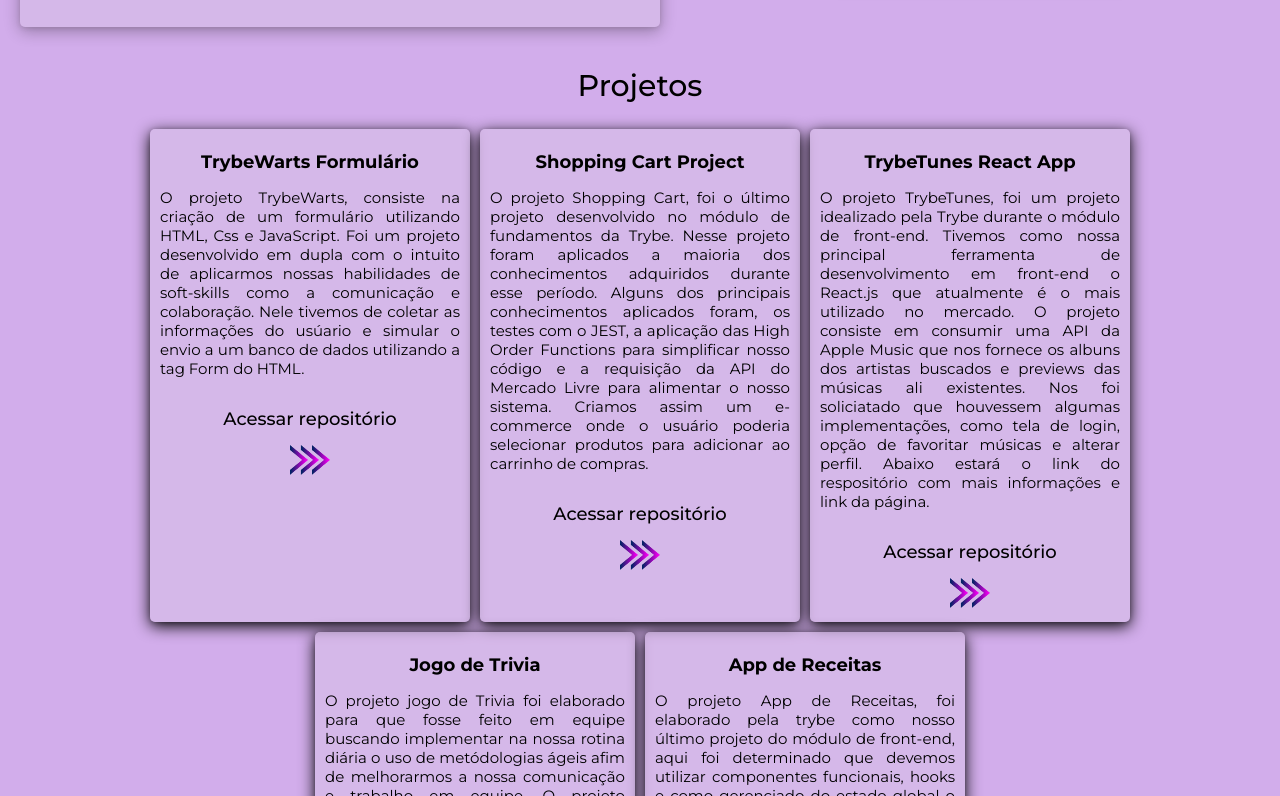
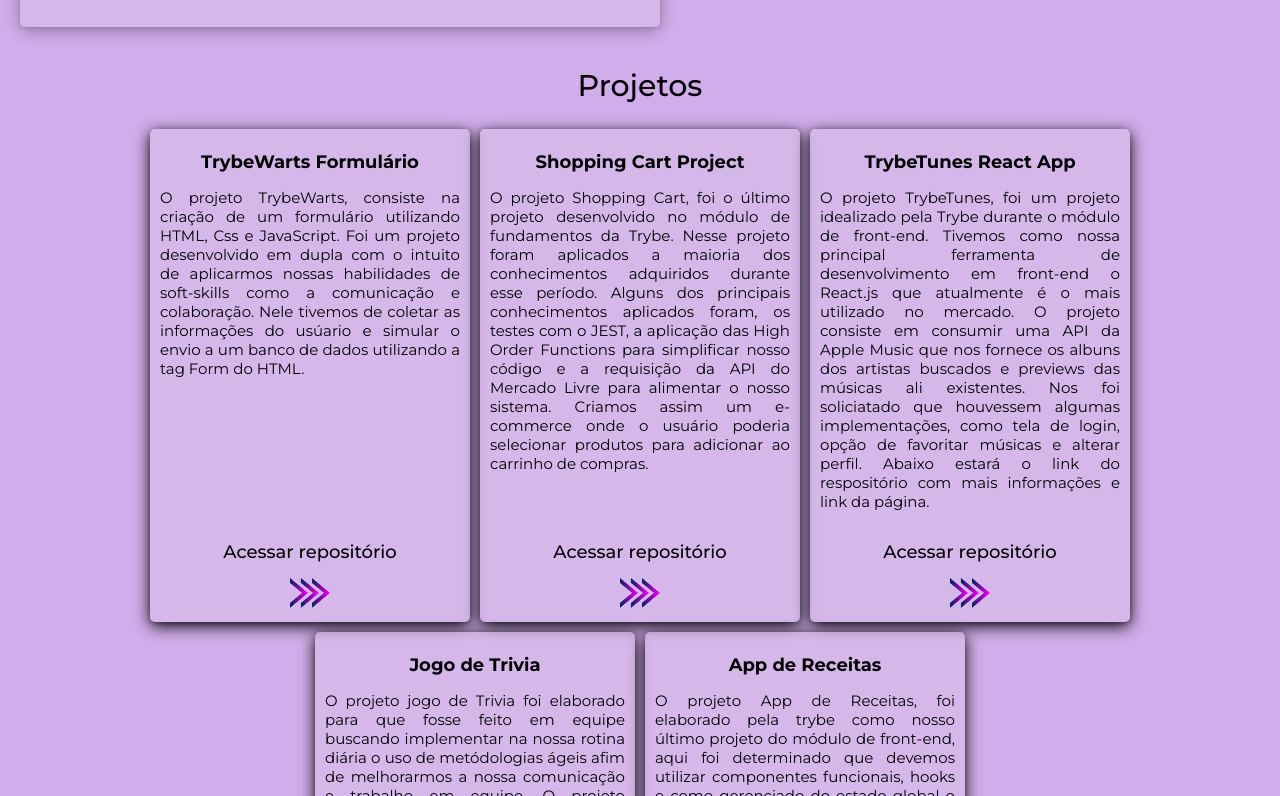
Before and after one commit to IgorBrizack/portfolioWeb, a React (Create React App) app: page / in a window 1280 px wide. Shown: the part 524-1320 px from the top of the page. Built offline with nearby package versions, Linux system fonts and the light colour scheme.

Commit message:
corrigindo css

```diff
--- a/src/App.css
+++ b/src/App.css
@@ -134,6 +134,7 @@
   font-size: 15px;
   font-weight: 400;
   text-align: justify;
+
 }
 
 .projects-main-container h2 {
@@ -144,19 +145,22 @@
 }
 
 .projects-container  {
+  display: flex;
+  flex-direction: column;
   border-radius: 5px;
   width: 300px;
   margin: 5px;
   padding: 10px;
   background-color: rgba(216, 196, 230, 0.468);
   box-shadow: 0 1px 4px rgb(0 0 0 / 20%), 0 4px 16px;
-  justify-content: space-evenly;
+  justify-content: space-between;
 }
 
 .tecnologia-link-container {
   position: relative;
-  margin: auto;
+  margin: 0 auto;
   display: flex;
+  /* fle */
   flex-direction: column;
   width: 200px;
   align-items: center;
--- a/src/Components/Projetos.js
+++ b/src/Components/Projetos.js
@@ -11,12 +11,14 @@
       </div>
       <div className="projects-main-container">
         <div className="projects-container">
+          <div>
             <h1>
               TrybeWarts Formulário
             </h1>
             <p>
               O projeto TrybeWarts, consiste na criação de um formulário utilizando HTML, Css e JavaScript. Foi um projeto desenvolvido em dupla com o intuito de aplicarmos nossas habilidades de soft-skills como a comunicação e colaboração. Nele tivemos de coletar as informações do usúario e simular o envio a um banco de dados utilizando a tag Form do HTML.
             </p>
+          </div>
           <div className="tecnologia-link-container">
             <h2>Acessar repositório</h2>
             <a href="https://github.com/IgorBrizack/trybewarts" target='_blank' rel="noreferrer">
@@ -25,12 +27,14 @@
           </div>
         </div>
         <div className="projects-container">
+          <div>
             <h1>
               Shopping Cart Project
             </h1>
             <p>
               O projeto Shopping Cart, foi o último projeto desenvolvido no módulo de fundamentos da Trybe. Nesse projeto foram aplicados a maioria dos conhecimentos adquiridos durante esse período. Alguns dos principais conhecimentos aplicados foram, os testes com o JEST, a aplicação das High Order Functions para simplificar nosso código e a requisição da API do Mercado Livre para alimentar o nosso sistema. Criamos assim um e-commerce onde o usuário poderia selecionar produtos para adicionar ao carrinho de compras.
             </p>
+          </div>
           <div className="tecnologia-link-container">
             <h2>Acessar repositório</h2>
             <a href="https://github.com/IgorBrizack/TrybeShopping" target='_blank' rel="noreferrer">
@@ -39,12 +43,14 @@
           </div>
         </div>
         <div className="projects-container">
+          <div>
             <h1>
               TrybeTunes React App
             </h1>
             <p>
               O projeto TrybeTunes, foi um projeto idealizado pela Trybe durante o módulo de front-end. Tivemos como nossa principal ferramenta de desenvolvimento em front-end o React.js que atualmente é o mais utilizado no mercado. O projeto consiste em consumir uma API da Apple Music que nos fornece os albuns dos artistas buscados e previews das músicas ali existentes. Nos foi soliciatado que houvessem algumas implementações, como tela de login, opção de favoritar músicas e alterar perfil. Abaixo estará o link do respositório com mais informações e link da página.
             </p>
+          </div>
           <div className="tecnologia-link-container">
             <h2>Acessar repositório</h2>
             <a href="https://github.com/IgorBrizack/TrybeTunes-projeto-pessoal" target='_blank' rel="noreferrer">
@@ -53,12 +59,14 @@
           </div>
         </div>
         <div className="projects-container">
+          <div>
             <h1>
               Jogo de Trivia
             </h1>
             <p>
               O projeto jogo de Trivia foi elaborado para que fosse feito em equipe buscando implementar na nossa rotina diária o uso de metódologias ágeis afim de melhorarmos a nossa comunicação e trabalho em equipe. O projeto consistia em desenvolver uma aplicação que gerasse um jogo de perguntas e respostas, com implementação de Ranking por jogador. Um dos requisitos principais era que para manipulação do estado global da nossa aplicação fosse utilizado o Redux. Foram também solicitados os testes da aplicação utilizando RTL.
             </p>
+          </div>
           <div className="tecnologia-link-container">
             <h2>Acessar repositório</h2>
             <a href="https://github.com/IgorBrizack/Trivia-React-Redux" target='_blank' rel="noreferrer">
@@ -67,12 +75,14 @@
           </div>
         </div>
         <div className="projects-container">
+          <div>
             <h1>
               App de Receitas
             </h1>
             <p>
               O projeto App de Receitas, foi elaborado pela trybe como nosso último projeto do módulo de front-end, aqui foi determinado que devemos utilizar componentes funcionais, hooks e como gerenciado do estado global o ContextApi. Esse projeto foi elaborado em grupo reforçando a necessidade de desenvolvermos as habilidade de soft-skills.
             </p>
+          </div>
           <div className="tecnologia-link-container">
             <h2>Acessar repositório</h2>
             <a href="https://github.com/IgorBrizack/TrybeFoodApp" target='_blank' rel="noreferrer">
```
Lines whose indentation alone changed are shown as unchanged.
